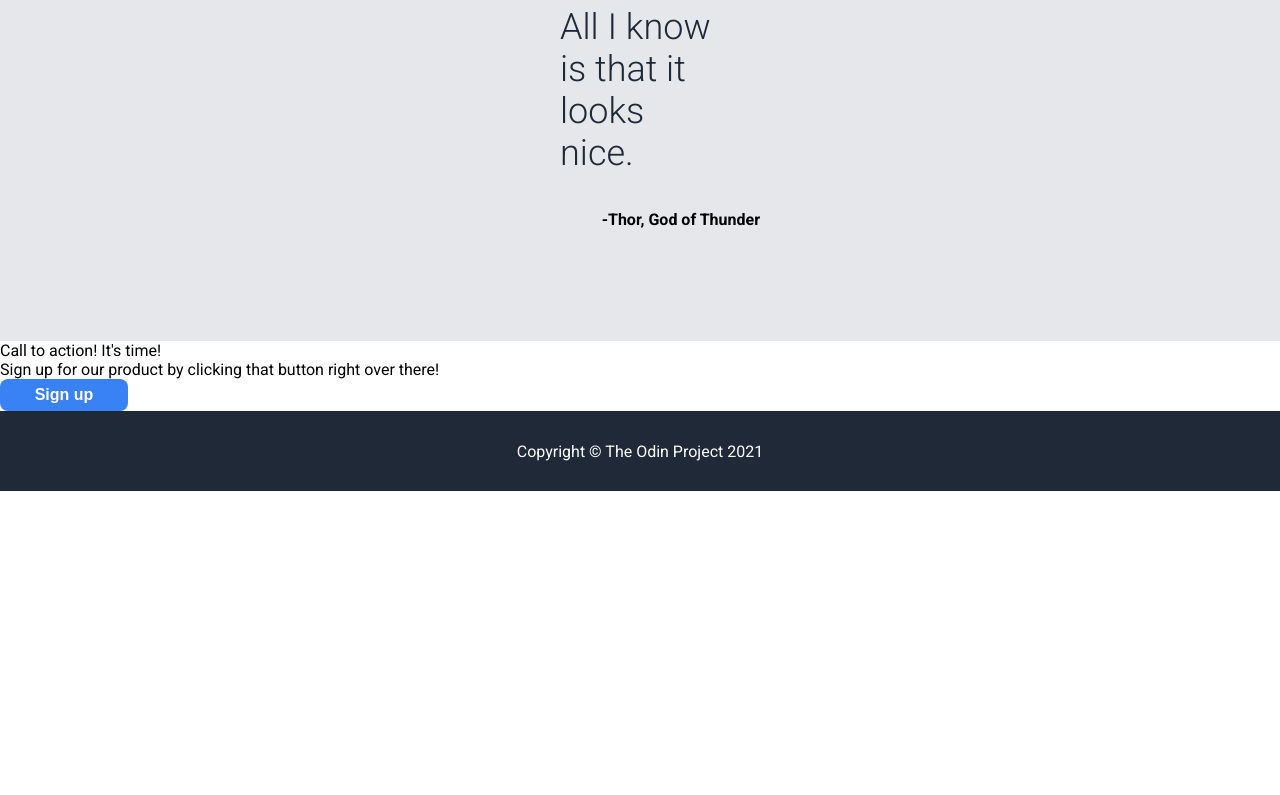
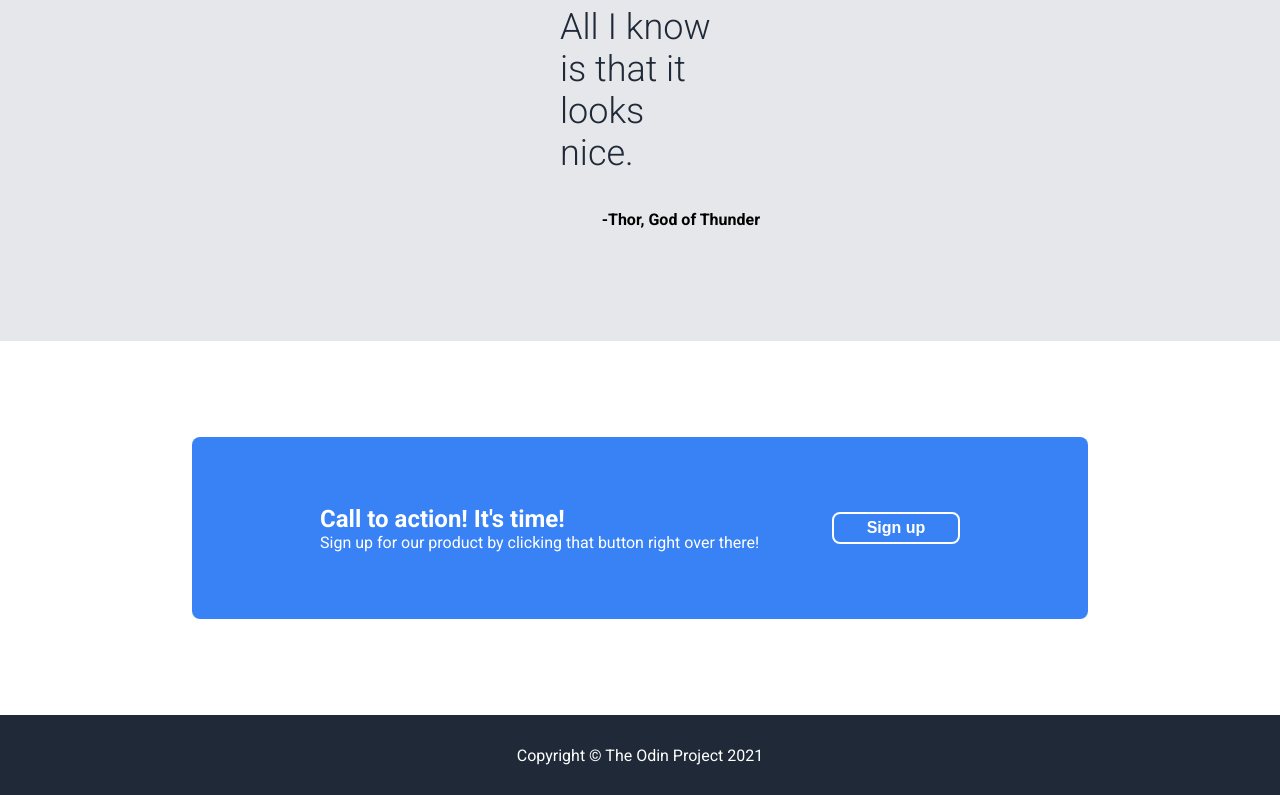
Before and after one commit to kd1435/odin-landing-page, a plain HTML site: page index.html in a window 1280 px wide. Shown: the part 1796-2591 px from the top of the page. Before the commit the page ends 2287 px from the top, so only its background shows below. Drawn offline with Linux system fonts and the light colour scheme.

Commit message:
Add call to action (sign-up) section

```diff
--- a/index.html
+++ b/index.html
@@ -70,9 +70,13 @@
   </div>
 
   <div class="sign-up">
-    <div class="main-text">Call to action! It's time!</div>
-    <div class="secondary-text">Sign up for our product by clicking that button right over there!</div>
-    <button class="button">Sign up</button>
+    <div class="left">
+      <div class="main-text">Call to action! It's time!</div>
+      <div class="secondary-text">Sign up for our product by clicking that button right over there!</div>
+    </div>
+    <div class="right">
+      <button class="button">Sign up</button>
+    </div>
   </div>
 
   <footer class="footer">
--- a/style.css
+++ b/style.css
@@ -148,6 +148,27 @@ body {
   font-weight: 700;
 }
 
+.sign-up {
+  color: white;
+  background-color: #3882F6;
+  height: 150px;
+  padding: 16px 128px;
+  margin: 96px 192px;
+  border-radius: 8px;
+  display: flex;
+  justify-content: space-between;
+  align-items: center;
+}
+
+.sign-up .main-text {
+  font-size: 24px;
+  font-weight: 700;
+}
+
+.sign-up .button {
+  border: 2px solid white;
+}
+
 .footer {
   height: 80px;
   display: flex;
```
